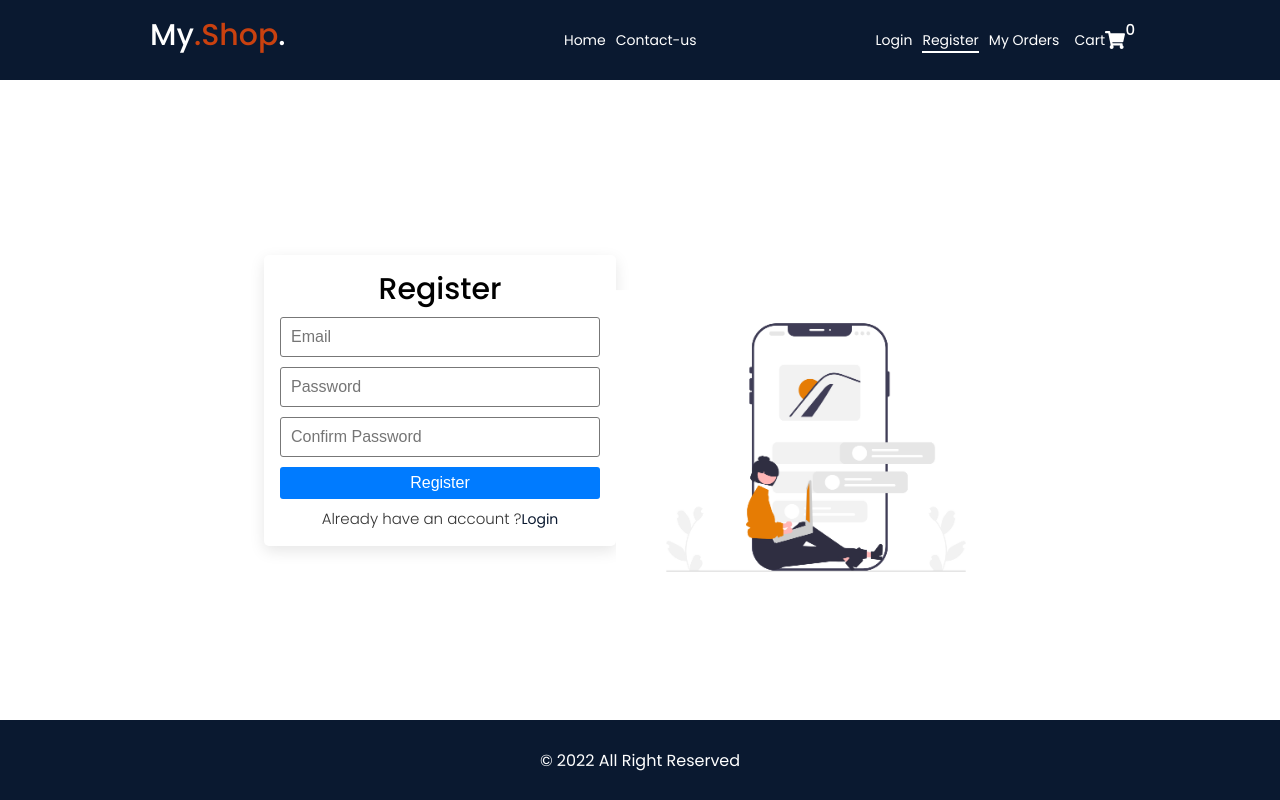
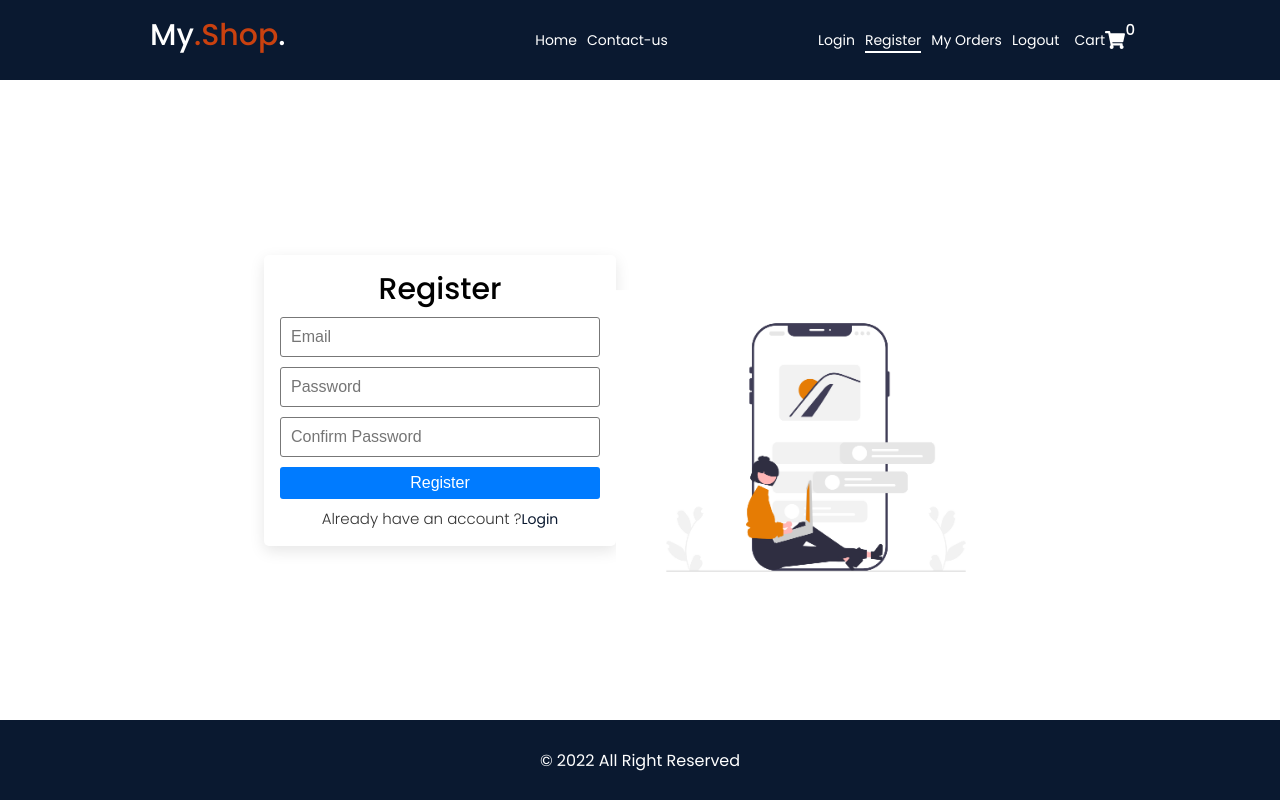
Before and after one commit to Oussama-Fajraoui/Your-House-Kit, a React (Create React App) app: page /register in a window 1280 px wide. Built offline with nearby package versions, Linux system fonts and the light colour scheme.

Commit message:
Sign Out

```diff
--- a/src/App.js
+++ b/src/App.js
@@ -3,6 +3,9 @@ import { BrowserRouter, Route, Routes } from 'react-router-dom';
 import { Home, Contact, Login, Register, Reset } from "./pages/index";
 //Components:
 import { Footer, Header } from "./components/index";
+//toast:
+import { ToastContainer, toast } from 'react-toastify';
+import 'react-toastify/dist/ReactToastify.css';
 
 
 function App() {
@@ -12,6 +15,7 @@ function App() {
   return (
     <>
      <BrowserRouter>
+     <ToastContainer />
         <Header />
            <Routes>
             <Route path="/" element={ <Home />} />
--- a/src/components/header/Header.js
+++ b/src/components/header/Header.js
@@ -1,8 +1,11 @@
 import React, { useState } from "react";
 import styles from "./Header.module.scss";
-import { Link, NavLink } from "react-router-dom";
+import { Link, NavLink, useNavigate } from "react-router-dom";
 import { FaShoppingCart, FaTimes } from "react-icons/fa";
 import { HiOutlineMenuAlt3 } from "react-icons/hi";
+import { signOut } from "firebase/auth";
+import { auth } from "../../firebase/config";
+import { toast } from "react-toastify";
 
 
 
@@ -34,6 +37,7 @@ const activeLink = ({ isActive }) =>
 const Header = () => {
 
   const [showMenu, setShowMenu] = useState(false) ;
+  const navigate = useNavigate();
 
   const toggleMenu = () => {
     setShowMenu(!showMenu)
@@ -42,6 +46,18 @@ const Header = () => {
   const hideMenu = () => {
     setShowMenu(false);
   }
+
+  const logoutUser = () => {
+    signOut(auth).then(() => {
+      // Sign-out successful.
+      toast.success("Logout Successuly.");
+      navigate("/");
+    }).catch((error) => {
+      // An error happened.
+      toast.error(error.message);
+    });
+  }
+
   return (
     <header>
       <div className={styles.header}>
@@ -82,6 +98,9 @@ const Header = () => {
               <NavLink to="/order-history" className={activeLink}>
                 My Orders
               </NavLink>
+              <NavLink to="/" onClick={logoutUser}>
+                Logout
+              </NavLink>
             </span>
               {cart}
           </div>
--- a/src/pages/auth/Register.js
+++ b/src/pages/auth/Register.js
@@ -3,11 +3,10 @@ import styles from "./auth.module.scss";
 import registerImg from "../../assests/register.png";
 import Card from "../../components/card/Card";
 import { Link, useNavigate } from 'react-router-dom';
-import { ToastContainer, toast } from 'react-toastify';
-import 'react-toastify/dist/ReactToastify.css';
 import { createUserWithEmailAndPassword } from "firebase/auth";
 import { auth } from "../../firebase/config";
 import Loader from '../../components/loader/Loader';
+import { toast } from 'react-toastify';
 
 
 const Register = () => {
@@ -47,7 +46,6 @@ const Register = () => {
 
   return (
     <>
-    <ToastContainer />
     {isLoading && <Loader />}
 
     <section className={`conatiner ${styles.auth}`}>
```
